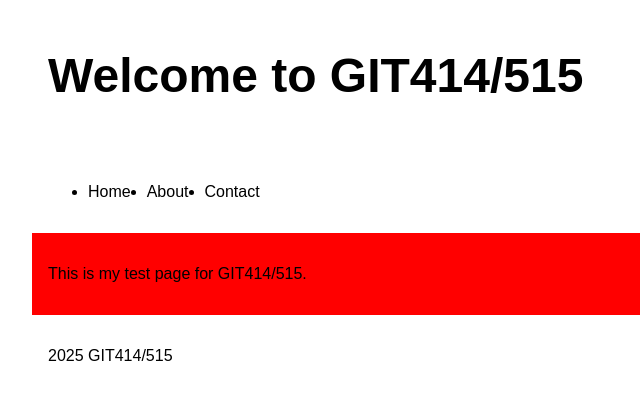
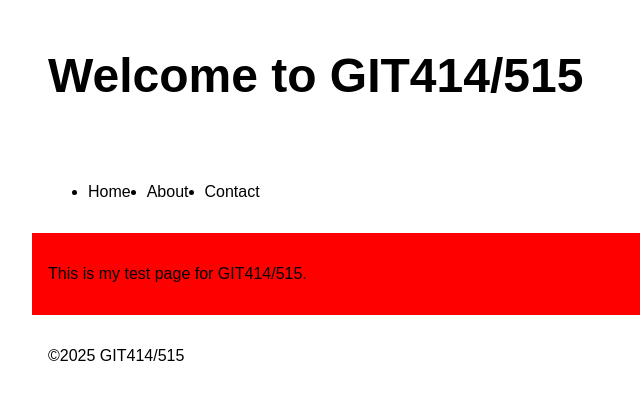
Before and after one commit to nbobluk/GIT414, a plain HTML site: page index.html in a window 1280 px wide. Shown: the full height of the page, 158-798 px from the left. Drawn offline with Linux system fonts and the light colour scheme.

Commit message:
Update index.html

```diff
--- a/index.html
+++ b/index.html
@@ -26,7 +26,7 @@
         </main>
 
         <footer>
-            <p>2025 GIT414/515</p>
+            <p>&copy;2025 GIT414/515</p>
         </footer>
     </body>
 </html>
```
